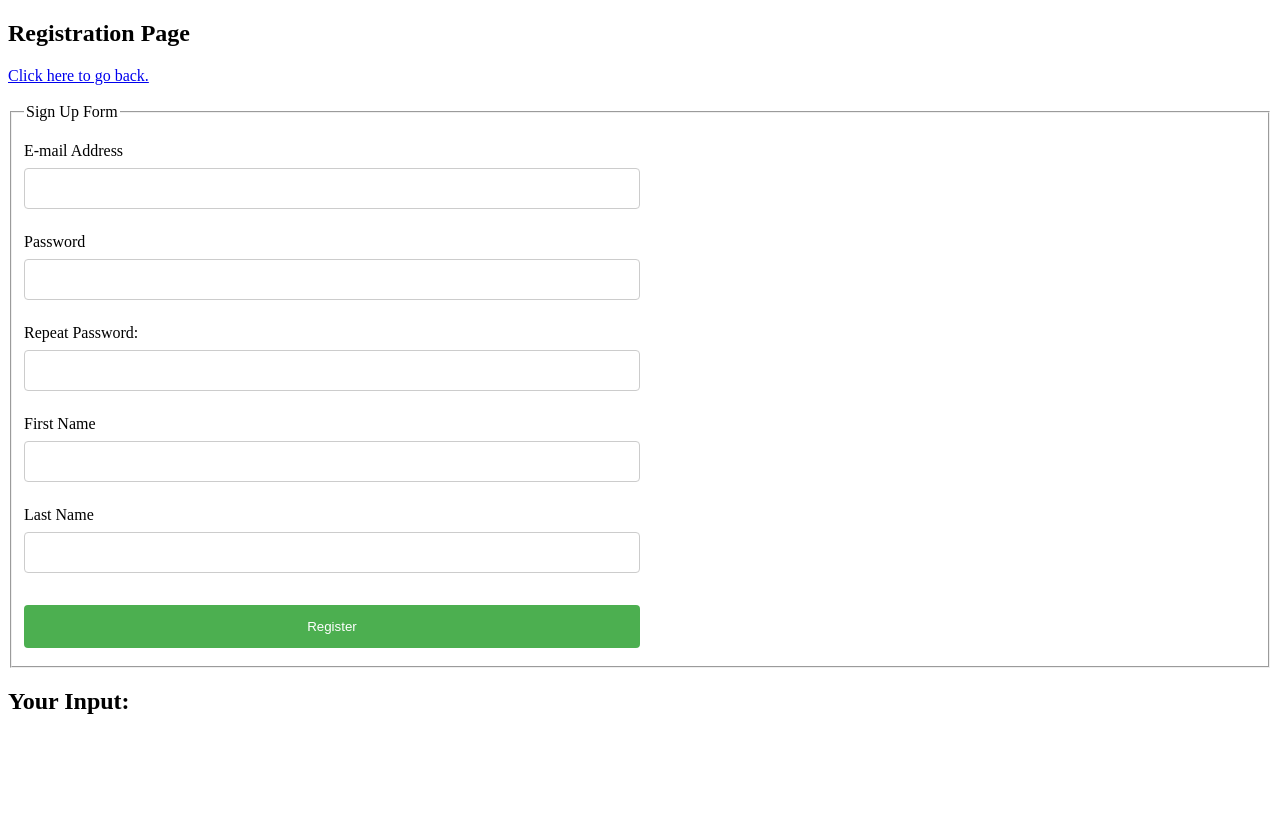
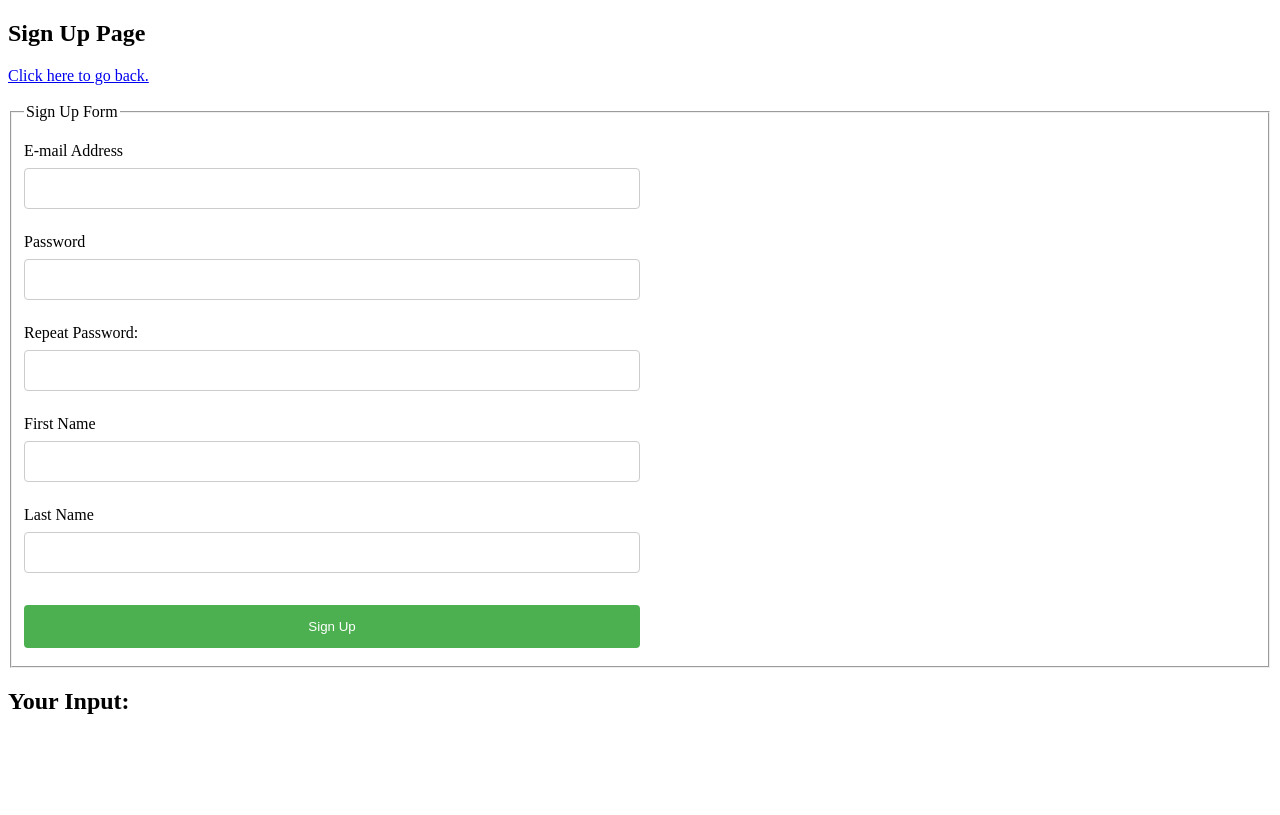
Before and after one commit to roubin94/ifb299group89, a PHP site: page /signup.php in a window 1280 px wide. Run offline with PHP 8.4, Linux system fonts and the light colour scheme.

Commit message:
Updated register page. Added Jason stuff.

```diff
--- a/Template.php
+++ b/Template.php
@@ -3,7 +3,7 @@
     <head>
         <meta http-equiv="Content-Type" content="text/html; charset=UTF-8">
         <title><?php echo $title; ?></title>
-        <link rel="stylesheet" type="text/css" href="Styles/Stylesheet.css" />
+        <link rel="stylesheet" type="text/css" href="Styles/StyleSheet.css" />
     </head>
     <body>
         <div id="wrapper">
--- a/signup.php
+++ b/signup.php
@@ -119,7 +119,7 @@ function test_input($data) {
 
 ?>
 
-<h2>Registration Page</h2>
+<h2>Sign Up Page</h2>
 <a href="index.php">Click here to go back.</a><br /><br />
 
 <!--Sign up form-->
@@ -135,7 +135,7 @@ function test_input($data) {
       <?php echo $first_nameErr; ?></p>
       <p>Last Name<br /><input type="text" name="last_name" value="<?php echo $last_name; ?>">
       <?php echo $last_nameErr; ?></p>
-      <input type="submit" value="Register"/>
+      <input type="submit" value="Sign Up"/>
     </fieldset>
 </form>
 
```
